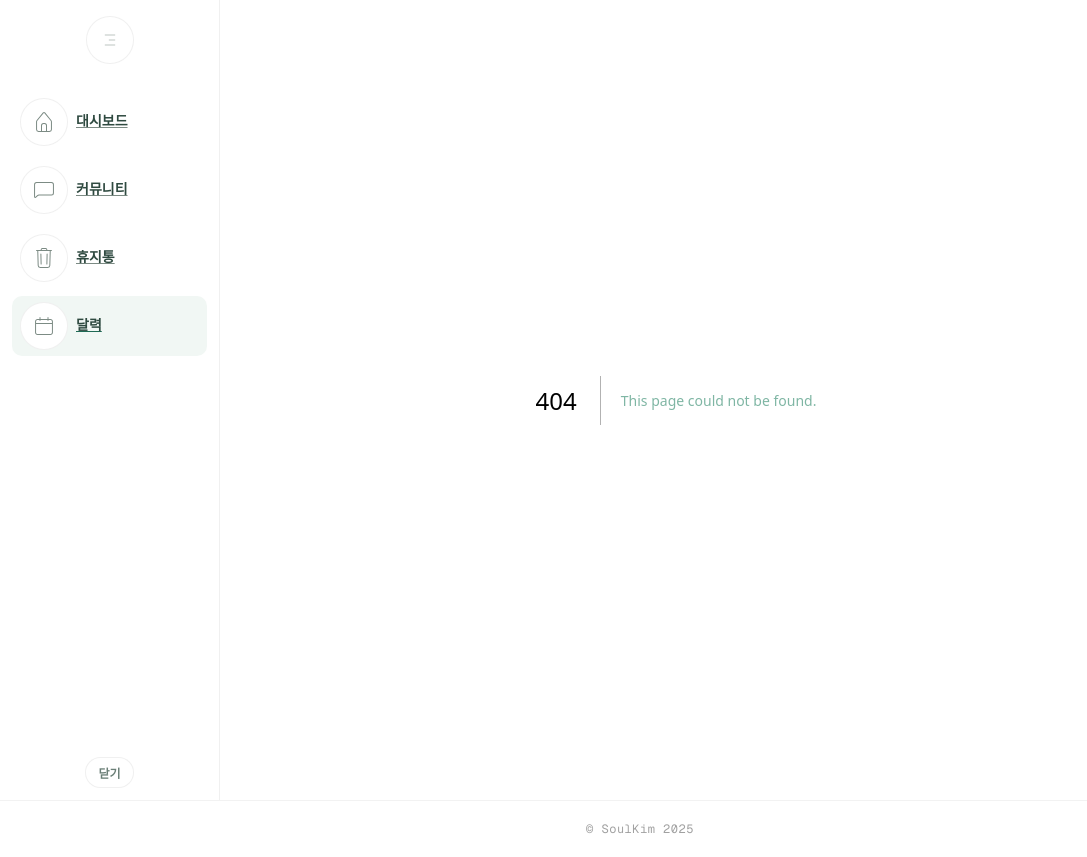
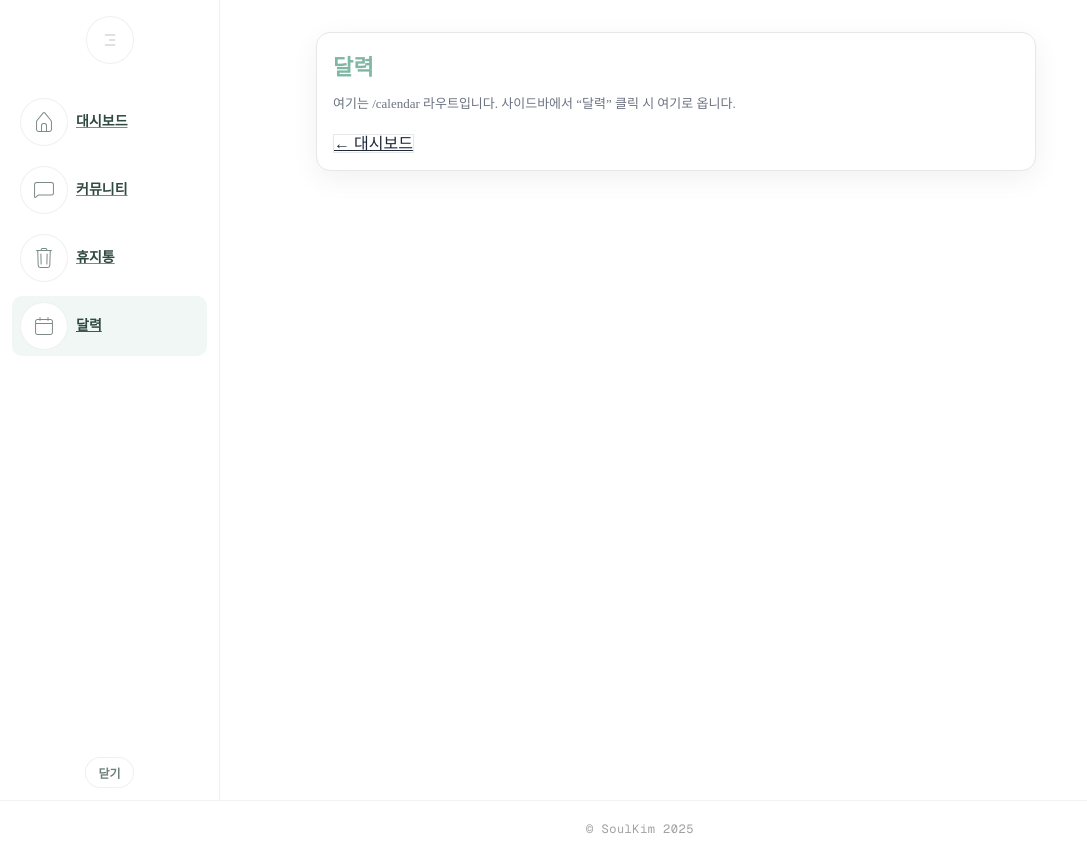
Before and after one commit to SeohyunKim3/binge-support, a Next.js app in the folder binge-support/: page /calendar in a window 1280 px wide. Before the commit this address had no page. Shown: the whole page, without its empty margins (0-1087 px from the left). Built offline with nearby package versions, Linux system fonts and the light colour scheme.

Commit message:
update dashboard and social page

```diff
--- /dev/null
+++ b/binge-support/src/app/calendar/page.tsx
@@ -0,0 +1,20 @@
+// src/app/calendar/page.tsx
+'use client'
+
+import Link from 'next/link'
+
+export default function CalendarPage() {
+  return (
+    <main className="container">
+      <div className="card" style={{ padding: 16 }}>
+        <h2 className="page-title" style={{ marginBottom: 12 }}>달력</h2>
+        <p className="subtle">여기는 /calendar 라우트입니다. 사이드바에서 “달력” 클릭 시 여기로 옵니다.</p>
+
+        {/* 필요 시 대시보드로 돌아가기 */}
+        <div style={{ marginTop: 16 }}>
+          <Link className="btn-ghost" href="/dashboard">← 대시보드</Link>
+        </div>
+      </div>
+    </main>
+  )
+}
--- a/binge-support/src/app/layout.tsx
+++ b/binge-support/src/app/layout.tsx
@@ -29,30 +29,29 @@ export default function RootLayout({
   return (
     <html lang="ko">
       <body className={`${geistSans.variable} ${geistMono.variable} antialiased`}>
+        {/* 사이드바 */}
         <Sidebar />
 
-        {/* ✅ TransitionProvider가 children을 감싸도록 변경 */}
-        <TransitionProvider>
-          <div style={{ marginLeft: 72, transition: 'margin-left .2s ease' }}>
-            {children}
-          </div>
-        </TransitionProvider>
+        {/* 콘텐츠는 딱 한 번만 렌더링 */}
+        <div id="app-main" style={{ marginLeft: 72, transition: "margin-left .2s ease" }}>
+          <TransitionProvider>{children}</TransitionProvider>
+        </div>
 
-        {/* ✅ 사이드바 열림/닫힘에 따른 여백 조정 스크립트 */}
+        {/* 사이드바 열림/닫힘에 맞춰 margin-left만 바꿔줌 */}
         <script
           dangerouslySetInnerHTML={{
             __html: `
               (function(){
+                const main = document.getElementById('app-main');
+                const sb = document.querySelector('.sb');
+                if(!main || !sb) return;
+
                 const ro = new ResizeObserver(() => {
-                  var sb = document.querySelector('.sb');
-                  var main = document.querySelector('body > div[style]');
-                  if(!sb||!main) return;
                   main.style.marginLeft = sb.classList.contains('open') ? '220px' : '72px';
                 });
-                var el = document.querySelector('.sb');
-                if(el) ro.observe(el);
+                ro.observe(sb);
               })();
-            `
+            `,
           }}
         />
 
```
